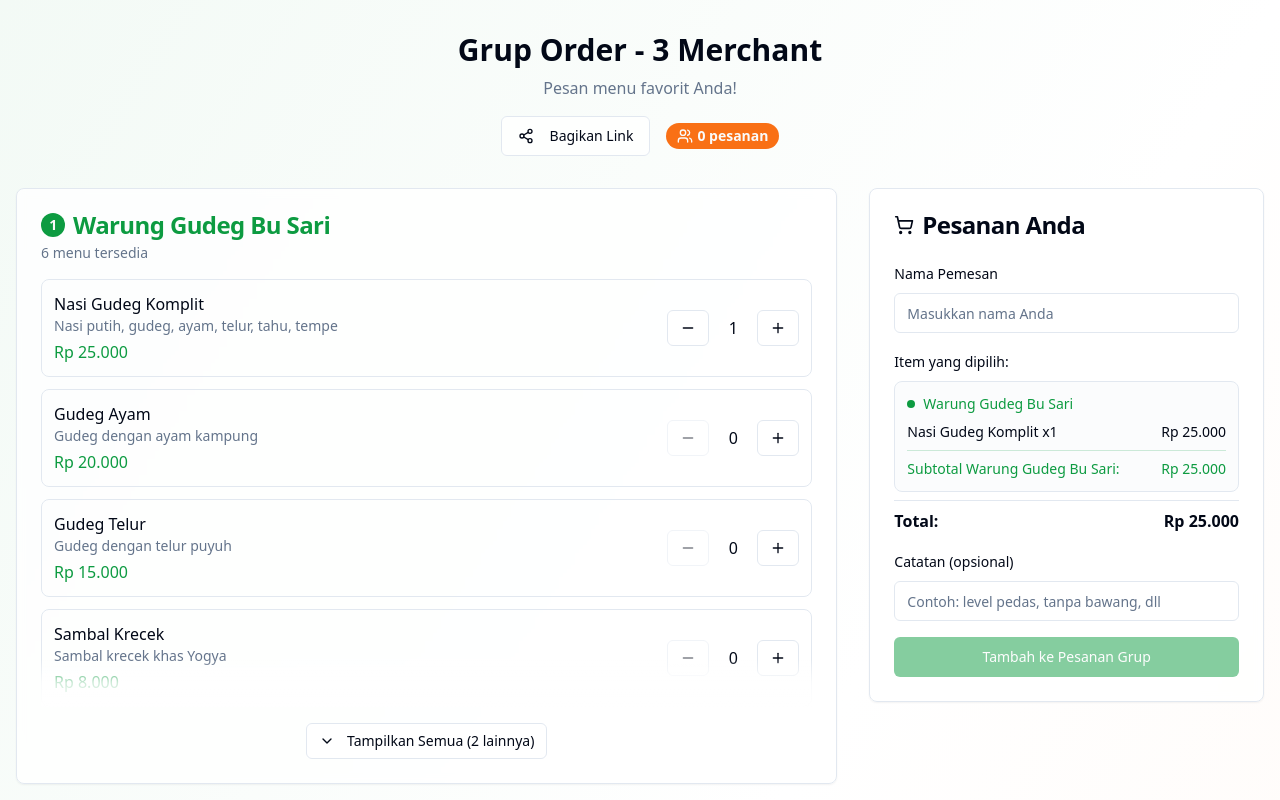
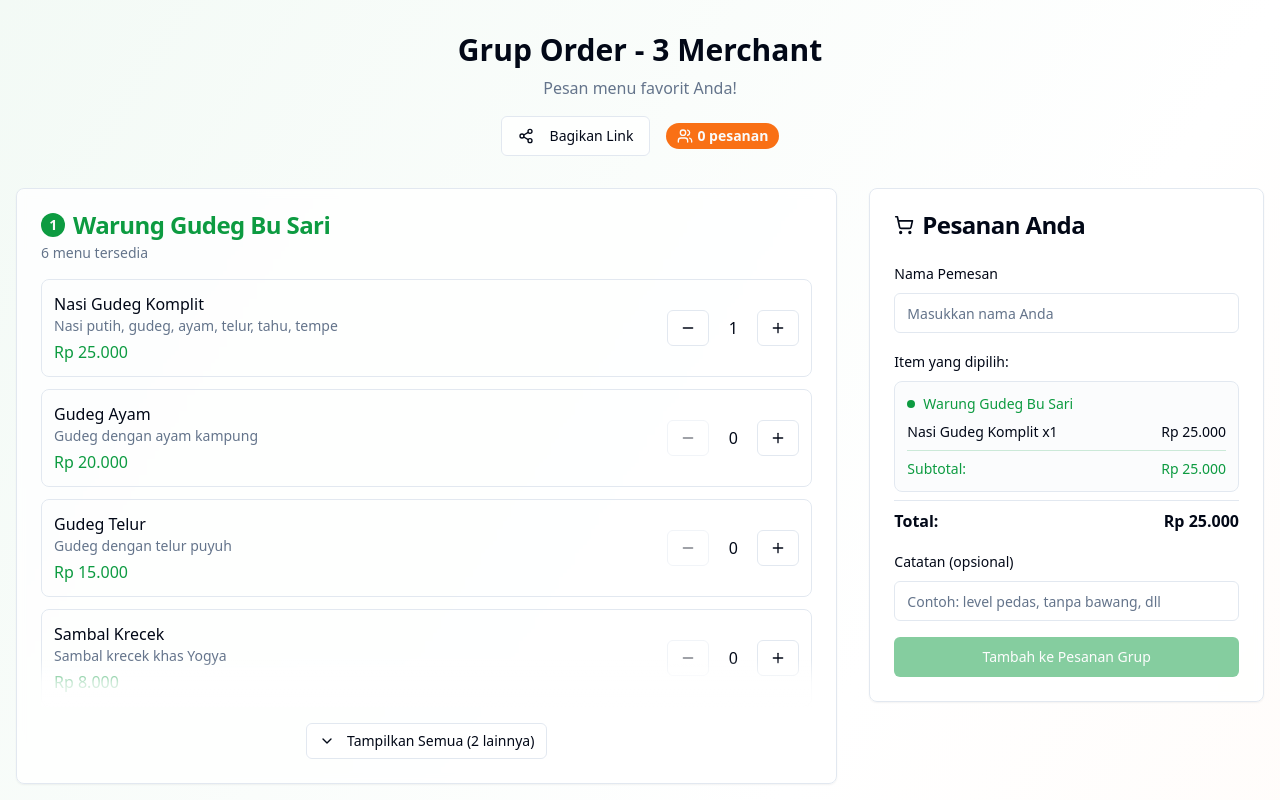
Before and after one commit to bungandy/gofood-group-order, a React (Vite) app: page /order/1 in a window 1280 px wide. Both pictures are taken after a click on the button 778 px from the left and 328 px from the top of the page. Shown: the top 800 px of the page. Built offline with nearby package versions, Linux system fonts and the light colour scheme.

Commit message:
Hapus nama merchant dari subtotal
Menghapus nama merchant dari tampilan subtotal, hanya menampilkan "Subtotal".
-edited src/pages/OrderingPage.tsx

```diff
--- a/src/pages/OrderingPage.tsx
+++ b/src/pages/OrderingPage.tsx
@@ -487,7 +487,7 @@ const OrderingPage = () => {
                                  ))}
                                </div>
                                <div className="flex justify-between text-sm font-medium text-primary mt-2 pt-2 border-t border-primary/20">
-                                 <span>Subtotal {merchant?.name}:</span>
+                                 <span>Subtotal:</span>
                                  <span>Rp {merchantTotal.toLocaleString('id-ID')}</span>
                                </div>
                              </div>
```
